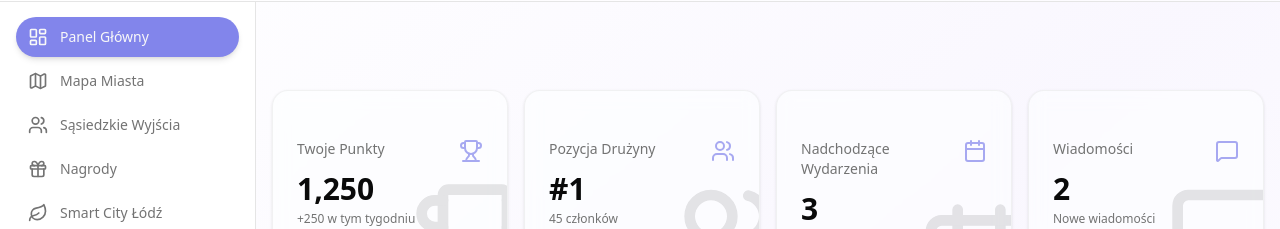
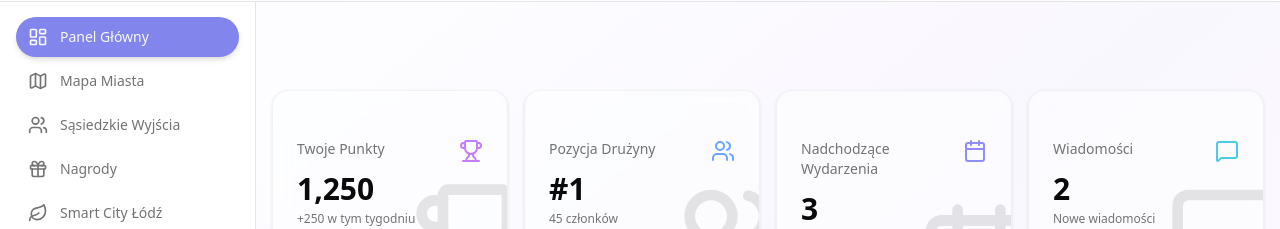
Before and after one commit to AdriannaCzechowska/healthtech-crew, a Next.js app: page / in a window 1280 px wide. Shown: the part 63-292 px from the top of the page. Built offline with nearby package versions, Linux system fonts and the light colour scheme.

Commit message:
feat: Dodanie różnych kolorów do kart KPI

```diff
--- a/app/(dashboard)/DashboardContent.tsx
+++ b/app/(dashboard)/DashboardContent.tsx
@@ -66,6 +66,7 @@ export function DashboardContent() {
             value={user?.points.toLocaleString() ?? "0"}
             icon={Trophy}
             description="+250 w tym tygodniu"
+            color="purple"
           />
         </motion.div>
 
@@ -79,6 +80,7 @@ export function DashboardContent() {
             value={`#${userTeam?.rank || "-"}`}
             icon={Users}
             description={userTeam ? `${userTeam.members} członków` : "Brak drużyny"}
+            color="blue"
           />
         </motion.div>
 
@@ -93,6 +95,7 @@ export function DashboardContent() {
               value={upcomingEvents.length.toString()}
               icon={Calendar}
               description="Kliknij aby zobaczyć"
+              color="indigo"
             />
           </Link>
         </motion.div>
@@ -108,6 +111,7 @@ export function DashboardContent() {
               value={unreadCount.toString()}
               icon={MessageSquare}
               description={unreadCount > 0 ? "Nowe wiadomości" : "Brak nowych"}
+              color="cyan"
             />
           </Link>
         </motion.div>
--- a/components/core/KpiCard.tsx
+++ b/components/core/KpiCard.tsx
@@ -34,6 +34,10 @@ export function KpiCard({
     secondary: "text-secondary",
     accent: "text-accent",
     muted: "text-muted-foreground",
+    purple: "text-purple-500",
+    blue: "text-blue-500",
+    indigo: "text-indigo-500",
+    cyan: "text-cyan-500",
   };
 
   return (
```
